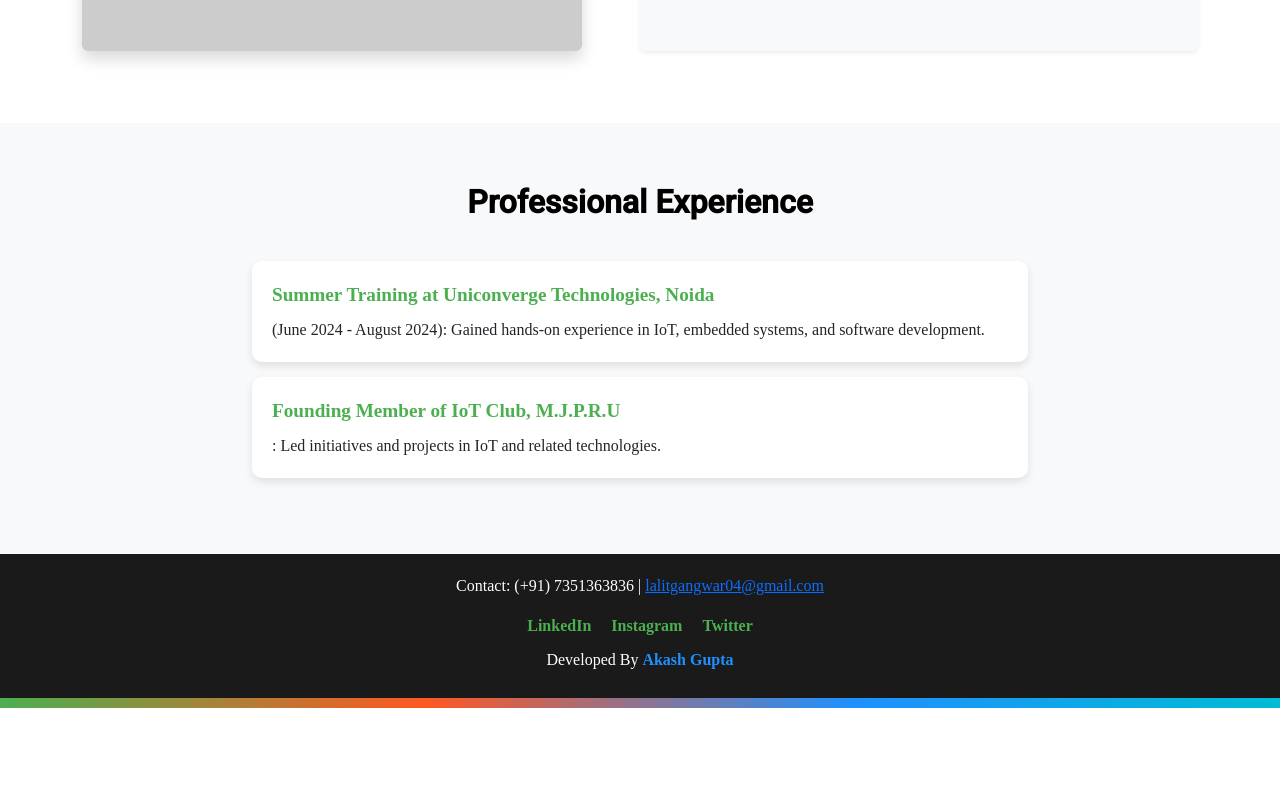
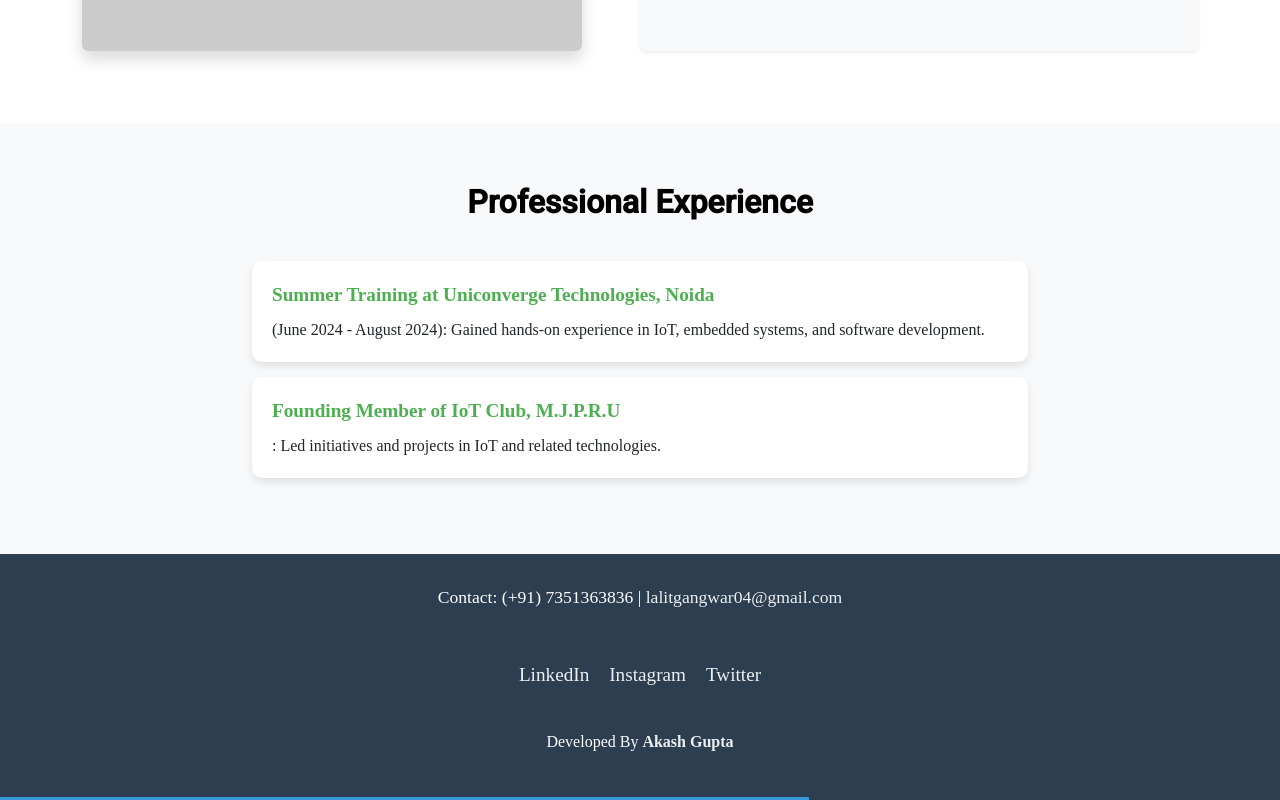
Before and after one commit to Akash140605/Lalitgangwar, a React (Create React App) app: page / in a window 1280 px wide. Shown: the part 3535-4335 px from the top of the page. Before the commit the page ends 4243 px from the top, so only its background shows below. Built offline with nearby package versions, Linux system fonts and the light colour scheme.

Commit message:
Update Footer.css

```diff
--- a/src/components/Footer.css
+++ b/src/components/Footer.css
@@ -1,79 +1,96 @@
 /* Footer Styling */
 .footer {
-    background-color: #1a1a1a;
+    background-color: #2c3e50;
     color: white;
+    padding: 30px 0;
+    position: relative;
+    font-family: 'Roboto', sans-serif;
     text-align: center;
-    padding: 20px 0;
-    position: relative;
-    overflow: hidden;
-    font-family: 'Roboto', sans-serif;
   }
 
   .footer-content {
-    position: relative;
-    z-index: 2;
+    display: flex;
+    flex-direction: column;
+    align-items: center;
+    justify-content: center;
   }
 
-  .footer-info,
-  .footer-links,
-  .footer-credits {
-    margin-bottom: 10px;
+  .footer-info {
+    margin-bottom: 15px;
+    font-size: 1.1rem;
+  }
+
+  .footer-info a {
+    color: #ecf0f1;
+    text-decoration: none;
+  }
+
+  .footer-links {
+    display: flex;
+    gap: 20px;
+    justify-content: center;
+    margin: 20px 0;
   }
 
   .footer-link {
-    color: #4caf50;
+    color: #ecf0f1;
     text-decoration: none;
-    margin: 0 10px;
-    font-weight: bold;
+    font-size: 1.2rem;
+    display: flex;
+    align-items: center;
     transition: color 0.3s ease;
   }
 
   .footer-link:hover {
-    color: #ff5722;
+    color: #3498db;
+  }
+
+  .footer-icon {
+    margin-right: 8px;
+  }
+
+  .footer-credits {
+    margin-top: 20px;
   }
 
   .developer-link {
-    color: #1e90ff;
+    color: #ecf0f1;
     text-decoration: none;
     font-weight: bold;
-    transition: color 0.3s ease;
   }
 
   .developer-link:hover {
-    color: #00bcd4;
+    color: #3498db;
   }
 
-  /* Footer Animation */
+  /* Animation Layer */
   .footer-animation {
     position: absolute;
     bottom: 0;
     left: 0;
     width: 100%;
-    height: 10px;
-    overflow: hidden;
-    background: linear-gradient(90deg, #4caf50, #ff5722, #1e90ff, #00bcd4);
-    animation: move 5s linear infinite;
-  }
-
-  .animation-layer {
-    width: 100%;
-    height: 100%;
-    transform: skewX(-45deg);
+    height: 3px;
+    background-color: #3498db;
+    animation: move 1s infinite alternate;
   }
 
   @keyframes move {
     0% {
-      background-position: 0%;
+      width: 100%;
     }
     100% {
-      background-position: 100%;
+      width: 50%;
     }
   }
 
-  /* Responsive Design */
+  /* Responsive Styling */
   @media (max-width: 768px) {
-    .footer-link {
-      display: block;
-      margin: 5px 0;
+    .footer-content {
+      text-align: center;
+    }
+
+    .footer-links {
+      flex-direction: column;
+      gap: 15px;
     }
   }
```
